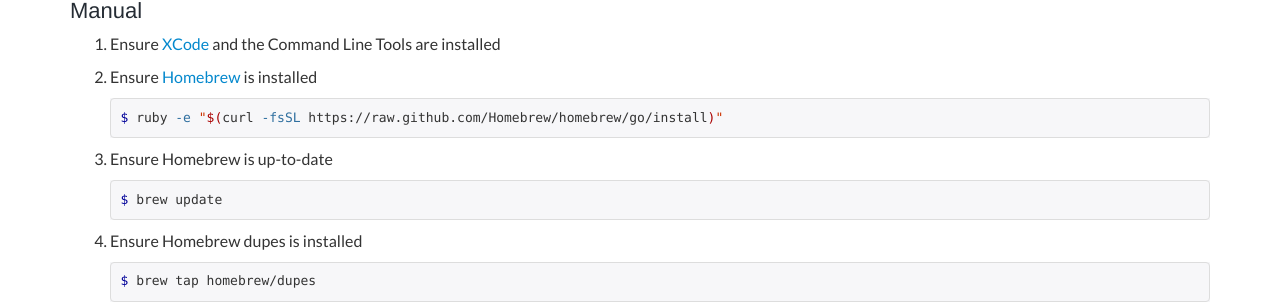
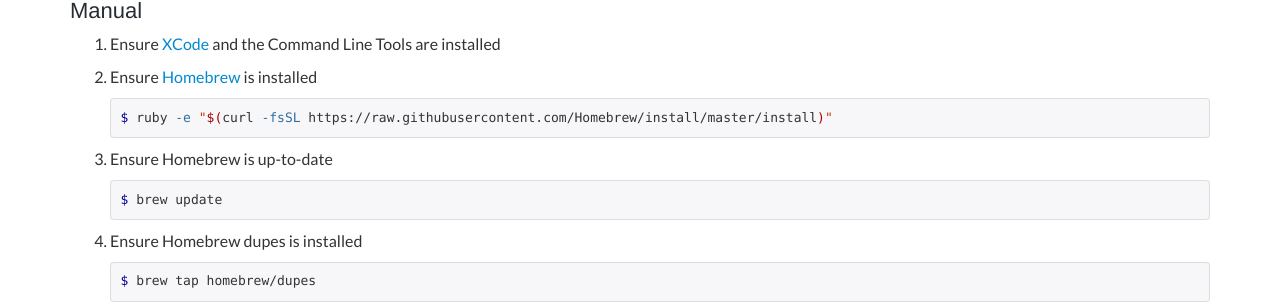
Before and after one commit to silas/rock, a Jekyll site: the page built from docs/osx/index.md, in a window 1280 px wide. Shown: the part 366-669 px from the top of the page. Built offline with Jekyll 4.4.1, drawn with Linux system fonts in a browser that asks for light colours; Markdown is read by kramdown in place of the engine named in the settings; some of the changed lines change nothing that is shown.

Commit message:
Fix brew install url

````diff
--- a/docs/osx/index.md
+++ b/docs/osx/index.md
@@ -28,7 +28,7 @@
  1. Ensure [Homebrew][homebrew] is installed
 
     ``` console
-    $ ruby -e "$(curl -fsSL https://raw.github.com/Homebrew/homebrew/go/install)"
+    $ ruby -e "$(curl -fsSL https://raw.githubusercontent.com/Homebrew/install/master/install)"
     ```
 
  1. Ensure Homebrew is up-to-date
````
